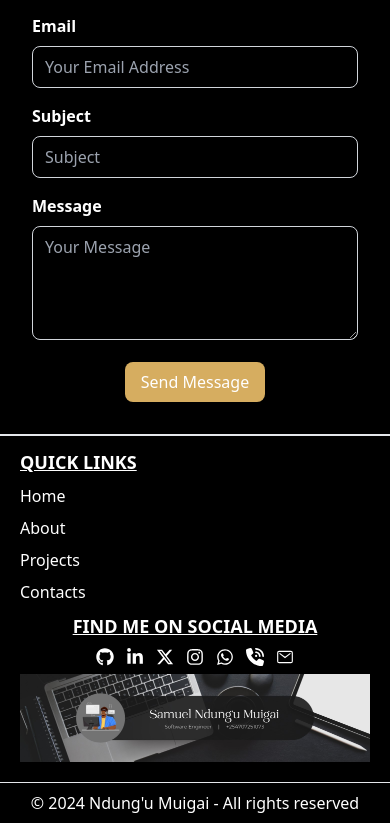
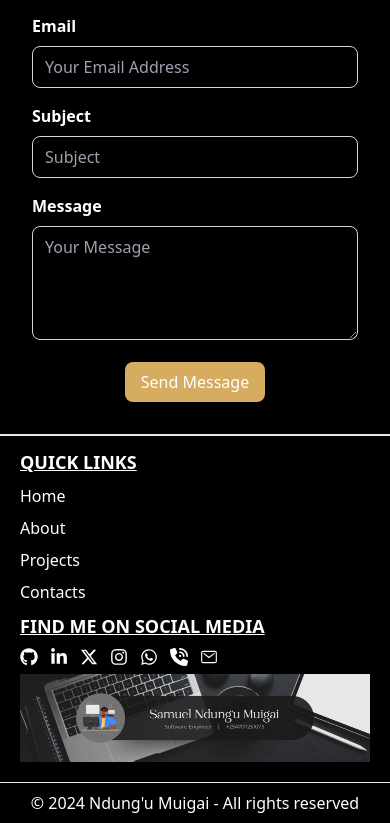
Before and after one commit to Ndungu-Muigai/new-portfolio, a React (Create React App) app: page /about in a window 390 px wide. Shown: the part 2876-3699 px from the top of the page. Built offline with nearby package versions, Linux system fonts and the light colour scheme; a web font is replaced by a local one.

Commit message:
Modified the responsiveness of the footer

```diff
--- a/src/Components/Footer.js
+++ b/src/Components/Footer.js
@@ -20,8 +20,8 @@ const Footer = () => {
                     <Link to={"/contacts"}>Contacts</Link>
                 </div>
                 <div className="flex flex-col mx-2 md:mx-4 space-y-2">
-                    <h2 className="text-lg text-center">Find me on social media</h2>
-                    <div className="flex flex-wrap justify-center items-center mt-2 space-x-3 md:space-x-4">
+                    <h2 className="text-lg lg:text-center">Find me on social media</h2>
+                    <div className="flex flex-wrap lg:justify-center lg:items-center mt-2 space-x-3 md:space-x-4">
                         <Link className="icon" to={"https://www.github.com/ndungu-muigai"} target="_blank" title="GitHub"><FaGithub /></Link>
                         <Link className="icon" to={"https://www.linkedin.com/in/samuel-muigai-560355224/"} target="_blank" title="LinkedIn"><FaLinkedinIn /></Link>
                         <Link className="icon" to={"https://www.twitter.com/MzeeMuigai"} target="_blank" title="X"><FaXTwitter /></Link>
```
